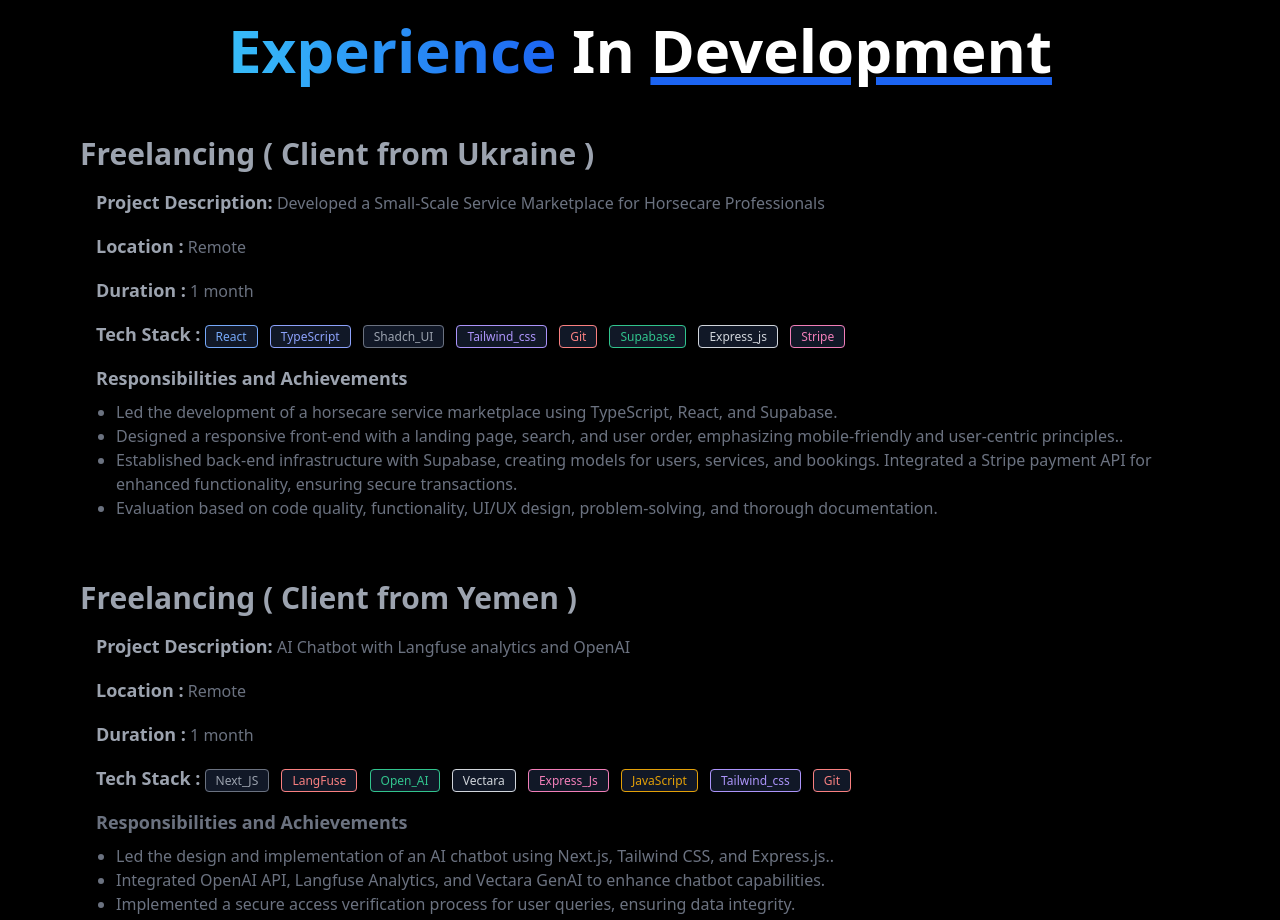
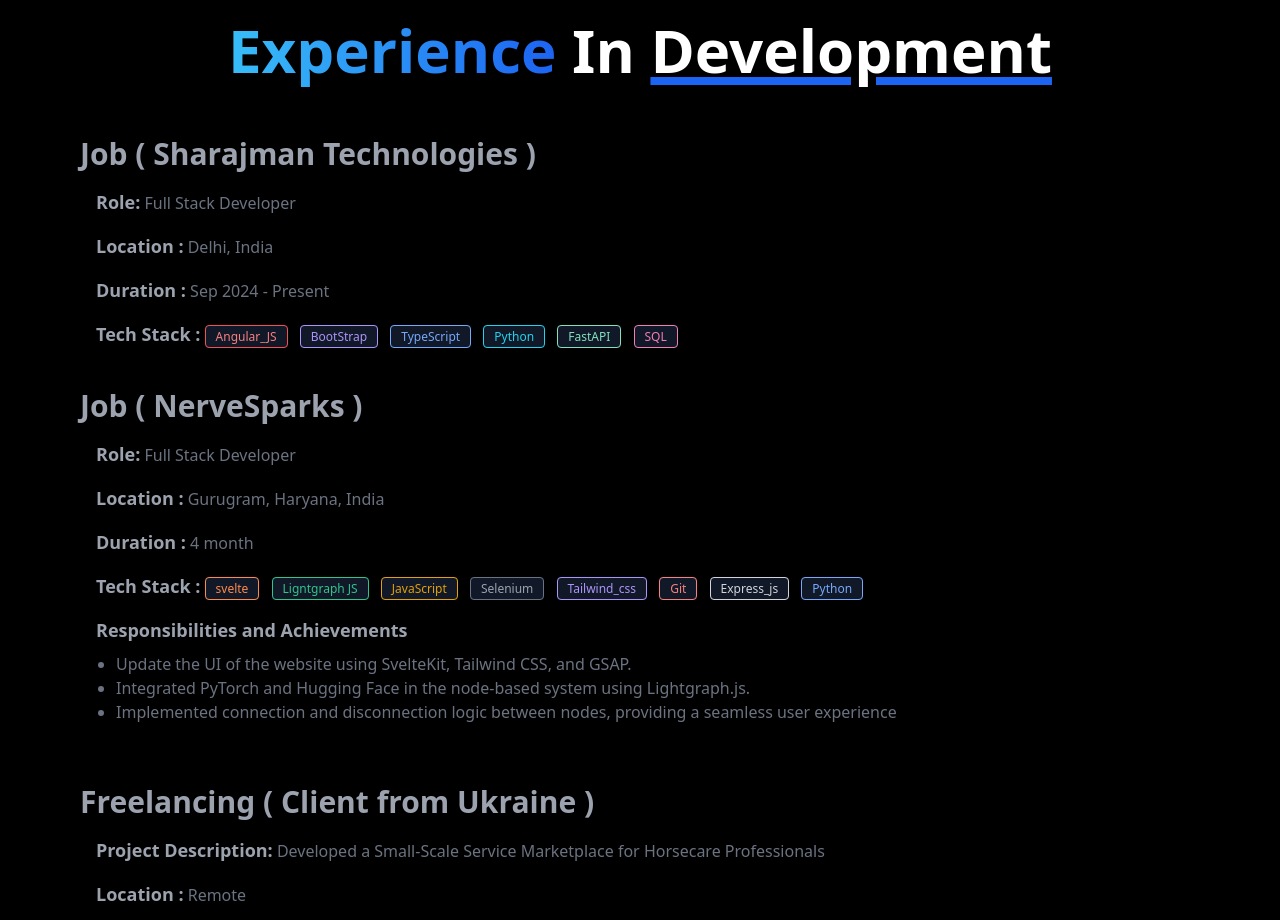
Before and after one commit to DIWAKARKASHYAP/diwakar-portfolio, a React (Create React App) app: page / in a window 1280 px wide. Shown: the part 1940-2860 px from the top of the page. Built offline with nearby package versions, Linux system fonts and the light colour scheme; a web font is replaced by a local one.

Commit message:
update NS and Sharajman

```diff
--- a/src/components/experience.js
+++ b/src/components/experience.js
@@ -4,13 +4,14 @@
 import "aos/dist/aos.css";
 import Freelancing from "./smallComponent/experience/freelancing";
 import Company from "./smallComponent/experience/company";
+import NerveSparks from "./smallComponent/experience/nervesparks";
 
 const Experience = () => {
     useEffect(() => {
         AOS.init({ duration: 1000 });
     }, []);
     return (
-        <div>
+        <div id="experience">
             <div className=" bg-gradient-to-r from-pink-300 via-green-300 to-yellow-200 max-w-7xl h-1 rounded-xl m-auto mt-16 mb-20"></div>
 
             <div className="  flex px-5 lg:p-0 ">
@@ -25,6 +26,7 @@
                 </h1>
             </div>
             <div className=" mx-5 sm:mx-20 text-gray-500">
+            <NerveSparks/>
                 <Freelancing />
                 <Company />
             </div>
--- /dev/null
+++ b/src/components/smallComponent/experience/nervesparks.js
@@ -0,0 +1,172 @@
+import React from "react";
+import { Badge } from "flowbite-react";
+
+const NerveSparks = () => {
+  return (
+    <div>
+      <div>
+        {/* Experience list */}
+        <div className=" ">
+          <div className=" mt-10">
+            <h3 className=" text-3xl font-bold text-gray-400">
+              {" "}
+              Job ( Sharajman Technologies )
+            </h3>
+            <div className=" flex flex-col gap-4 mt-4 ml-4">
+              <div>
+                <span className="font-bold text-lg text-gray-400">
+                  Role:
+                </span>{" "}
+Full Stack Developer
+              </div>
+              <div className=" ">
+                <span className="font-bold text-lg text-gray-400">
+                  Location :
+                </span>{" "}
+                Delhi, India
+              </div>
+              <div>
+                <span className="font-bold text-lg text-gray-400">
+                  Duration :
+                </span>{" "}
+               Sep 2024 - Present
+              </div>
+              <div>
+                <span className="font-bold text-lg text-gray-400">
+                  Tech Stack :
+                </span>{" "}
+                <span class="  text-xs font-medium me-2 px-2.5 py-0.5 rounded bg-gray-900 text-red-400 border border-red-500">
+                  Angular_JS
+                </span>{" "}
+                <span class="  text-xs font-medium me-2 px-2.5 py-0.5 rounded bg-gray-900 text-purple-400 border border-purple-400">
+                  BootStrap
+                </span>{" "}
+                <span class="  text-xs font-medium me-2 px-2.5 py-0.5 rounded bg-gray-900 text-blue-400 border border-blue-400">
+                  TypeScript
+                </span>{" "}
+                <span class="  text-xs font-medium me-2 px-2.5 py-0.5 rounded bg-gray-900 text-cyan-400 border border-cyan-400">
+                  Python
+                </span>{" "}
+                <span class="  text-xs font-medium me-2 px-2.5 py-0.5 rounded bg-gray-900 text-green-300 border border-green-300">
+                  FastAPI
+                </span>{" "}
+                <span class="  text-xs font-medium me-2 px-2.5 py-0.5 rounded bg-gray-900 text-pink-400 border border-pink-400">
+                  SQL
+                </span>{" "}
+
+              </div>
+              {/* <div>
+                <h4 className=" font-bold text-lg">
+                  Responsibilities and Achievements
+                </h4>
+                <p>
+                  <ul className=" list-disc p-5 pt-2">
+                    <li>
+                      Led the design and implementation of an AI chatbot using
+                      Next.js, Tailwind CSS, and Express.js..{" "}
+                    </li>
+                    <li>
+                      Integrated OpenAI API, Langfuse Analytics, and Vectara
+                      GenAI to enhance chatbot capabilities.{" "}
+                    </li>
+                    <li>
+                      Implemented a secure access verification process for user
+                      queries, ensuring data integrity.{" "}
+                    </li>
+                    <li>
+                      Managed communication with OpenAI API and Langfuse
+                      Analytics to enhance chatbot responses. Streamlined data
+                      flow to the user end, providing a responsive chatbot
+                      experience
+                    </li>
+                  </ul>
+                </p>
+              </div> */}
+            </div>
+          </div>
+        </div>
+      </div>
+      <div>
+        {/* Experience list */}
+        <div className=" text-gray-500">
+          <div className="  mt-10">
+            <h3 className=" text-2xl md:text-3xl text-gray-400 font-bold">
+              {" "}
+              Job ( NerveSparks )
+            </h3>
+            <div className=" flex flex-col gap-4 mt-4 ml-4">
+              <div>
+                <span className="font-bold text-lg text-gray-400">Role:</span>{" "}
+                Full Stack Developer
+              </div>
+              <div className=" ">
+                <span className="font-bold text-lg text-gray-400">
+                  Location :
+                </span>{" "}
+                Gurugram, Haryana, India
+              </div>
+              <div>
+                <span className="font-bold text-lg text-gray-400">
+                  Duration :
+                </span>{" "}
+                4 month
+              </div>
+              <div>
+                <span className="font-bold text-lg text-gray-400">
+                  Tech Stack :
+                </span>{" "}
+                <span class="  text-xs font-medium me-2 px-2.5 py-0.5 rounded bg-gray-900 text-orange-400 border border-orange-400">
+                  svelte
+                </span>{" "}
+                <span class="  text-xs font-medium me-2 px-2.5 py-0.5 rounded bg-gray-900 text-green-400 border border-green-400">
+                  Ligntgraph JS
+                </span>{" "}
+                <span class="  text-xs font-medium me-2 px-2.5 py-0.5 rounded bg-gray-900 text-yellow-400 border border-yellow-400">
+                  JavaScript
+                </span>{" "}
+                <span class="  text-xs font-medium me-2 px-2.5 py-0.5 rounded bg-gray-900 text-gray-400 border border-gray-500">
+                  Selenium
+                </span>{" "}
+                <span class="  text-xs font-medium me-2 px-2.5 py-0.5 rounded bg-gray-900 text-purple-400 border border-purple-400">
+                  Tailwind_css
+                </span>{" "}
+                <span class="  text-xs font-medium me-2 px-2.5 py-0.5 rounded bg-gray-900 text-red-400 border border-red-400">
+                  Git
+                </span>{" "}
+                <span class="  text-xs font-medium me-2 px-2.5 py-0.5 rounded bg-gray-900 text-gray-300 border border-gray-300">
+                  Express_js
+                </span>{" "}
+                <span class="  text-xs font-medium me-2 px-2.5 py-0.5 rounded bg-gray-900 text-blue-400 border border-blue-400">
+                  Python
+                </span>{" "}
+              </div>
+              <div>
+                <h4 className=" font-bold text-lg text-gray-400">
+                  Responsibilities and Achievements
+                </h4>
+                <p>
+                  <ul className=" list-disc p-5 pt-2">
+                    <li>
+                      Update the UI of the website using SvelteKit, Tailwind
+                      CSS, and GSAP.{" "}
+                    </li>
+                    <li>
+                      Integrated PyTorch and Hugging Face in the node-based
+                      system using Lightgraph.js.{" "}
+                    </li>
+                    <li>
+                      Implemented connection and disconnection logic between
+                      nodes, providing a seamless user experience
+                    </li>
+                  </ul>
+                </p>
+              </div>
+            </div>
+          </div>
+        </div>
+      </div>
+    </div>
+  );
+};
+
+export default NerveSparks;
--- a/src/components/smallComponent/websiteProjects.js
+++ b/src/components/smallComponent/websiteProjects.js
@@ -14,7 +14,10 @@
     }, []);
     return (
         <div>
-            <div className=" bg-gradient-to-r from-pink-300 via-green-300 to-yellow-200 max-w-7xl h-1 rounded-xl m-auto mt-16 mb-20"></div>
+            <div
+                id="web-development"
+                className=" bg-gradient-to-r from-pink-300 via-green-300 to-yellow-200 max-w-7xl h-1 rounded-xl m-auto mt-16 mb-20"
+            ></div>
 
             <div className="  flex px-5 lg:p-0 ">
                 <h1 className="mb-4 m-auto text-3xl font-extrabold   md:text-5xl lg:text-6xl">
```
